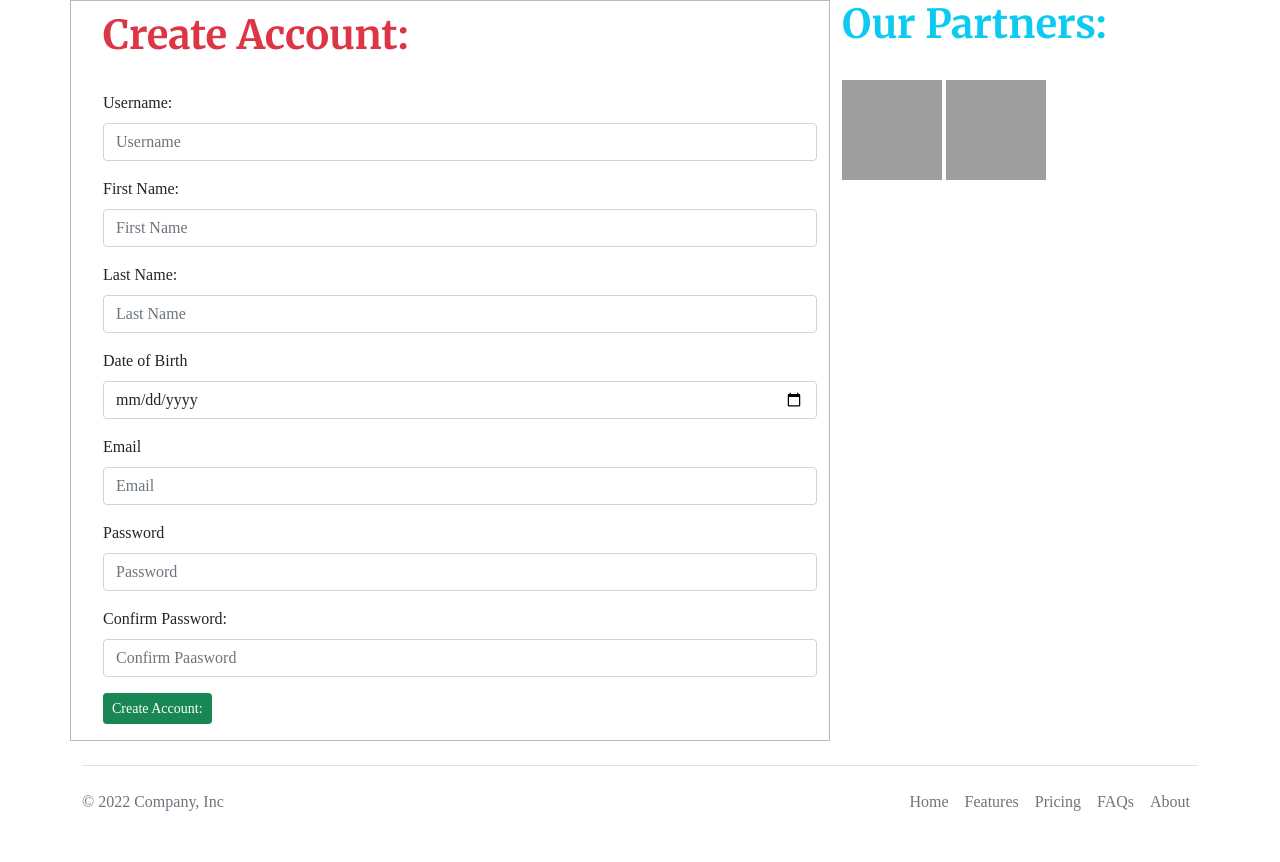
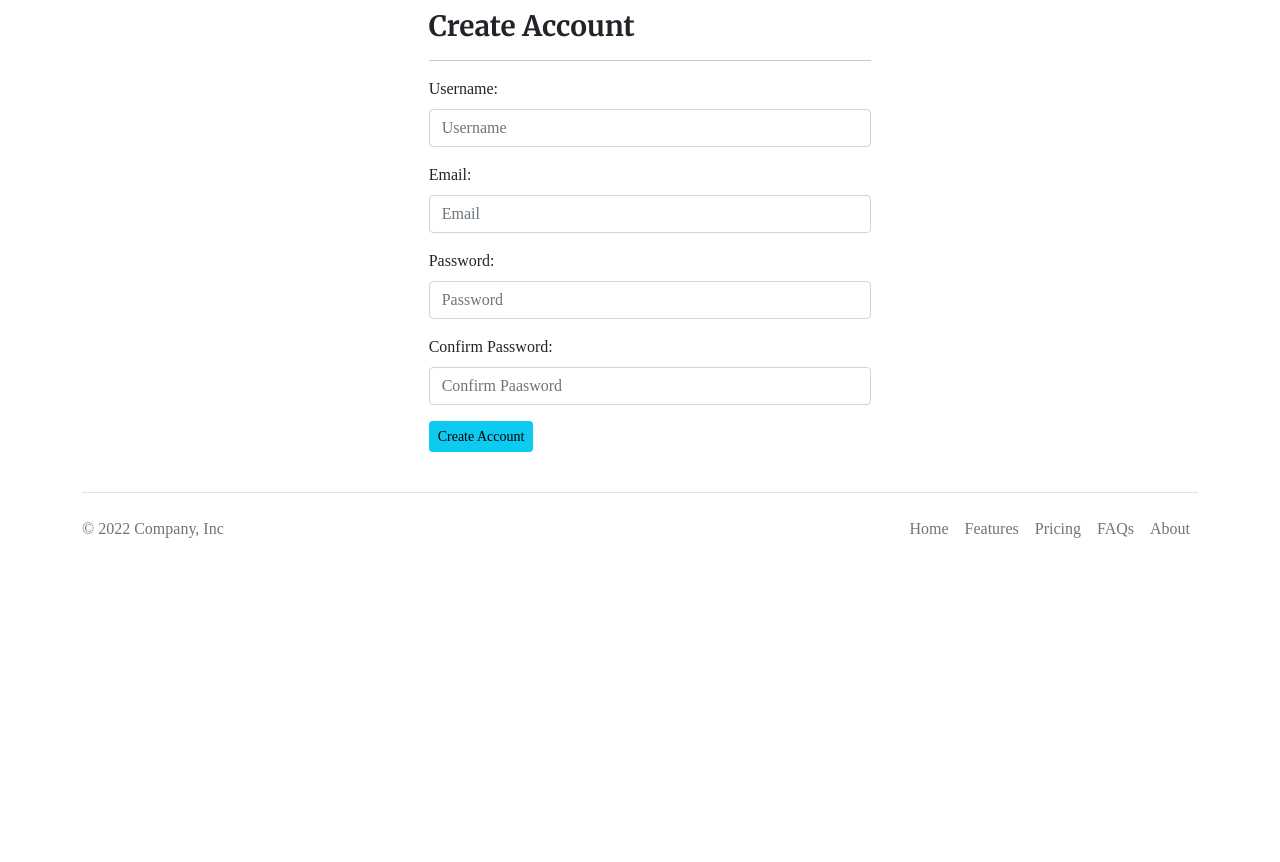
Before and after one commit to gilbertekalea/SportKick, a Flask app: page /user/new-user/create-account/ in a window 1280 px wide. Shown: the part 57-919 px from the top of the page. After the commit the page ends 595 px from the top, so only its background shows below. Run offline with Flask 2, Linux system fonts and the light colour scheme; some libraries are stand-ins or nearby versions; grey boxes are pictures that could not be loaded.

Commit message:
change sign up form

```diff
--- a/src/controller/user.py
+++ b/src/controller/user.py
@@ -8,7 +8,6 @@ def load_user(user_id):
     return User.query.get(int(user_id))
 
 class User(schemas.User, UserMixin):
-
     def reset_password(self, new_password):
         self.password_hash = bcrypt.generate_password_hash(
             new_password
--- a/src/forms.py
+++ b/src/forms.py
@@ -89,17 +89,17 @@ class UserCreateAccountForm(FlaskForm):
     )
 
     date_of_birth = DateField(label="Date of Birth", validators=[DataRequired()])
-    email = StringField(label="Email", validators=[Email(), DataRequired()])
+    email = StringField(label="Email:", validators=[Email(), DataRequired()])
 
     password1 = PasswordField(
-        label="Password", validators=[Length(min=6), DataRequired()]
+        label="Password:", validators=[Length(min=6), DataRequired()]
     )
 
     password2 = PasswordField(
         label="Confirm Password:", validators=[DataRequired(), EqualTo("password1")]
     )
 
-    submit = SubmitField(label="Create Account:")
+    submit = SubmitField(label="Create Account")
 
 
 class CreatePostForm(FlaskForm):
@@ -113,30 +113,30 @@ class CreatePostForm(FlaskForm):
 
 
 class ViewUserProfileForm(FlaskForm):
-    id = StringField(label="My Identification", validators=[DataRequired()])
-    username = StringField(label="My Username", validators=[DataRequired()])
-    first_name = StringField(label="First Name", validators=[DataRequired()])
-    last_name = StringField(label="Last Name", validators=[DataRequired()])
+    id = StringField(label="My Identification:", validators=[DataRequired()])
+    username = StringField(label="My Username:", validators=[DataRequired()])
+    first_name = StringField(label="First Name:", validators=[DataRequired()])
+    last_name = StringField(label="Last Name:", validators=[DataRequired()])
     email = StringField(label="Email", validators=[Email(), DataRequired()])
     date_of_birth = StringField(label="D.O.B", validators=[DataRequired()])
-    team = StringField(label="Registered team", validators=[DataRequired()])
+    team = StringField(label="Registered team:", validators=[DataRequired()])
     sport = StringField(
-        label="Sport Registered", validators=[DataRequired()]
+        label="Sport Registered:", validators=[DataRequired()]
     )  # retrieve from attributes
     post = StringField(
-        label="Posts Created", validators=[DataRequired()]
+        label="Posts Created:", validators=[DataRequired()]
     )  # retrieve from posts
     skill = StringField(
-        label="My Skills", validators=[DataRequired()]
+        label="My Skills:", validators=[DataRequired()]
     )  # retrive from attrinutes
 
 class AddSportTeam(FlaskForm):
-    name= StringField(label="Club Name", validators=[DataRequired()])
-    description = TextAreaField('Description', validators=[DataRequired()])
-    sports = StringField(label='Sport', validators=[DataRequired()])
-    year_formed = StringField(label='Year Formed',validators=[DataRequired()])
-    location = StringField(label='Location', validators=[DataRequired()])
-    stadium =StringField(label='Stadium Name', validators=[DataRequired()])
+    name= StringField(label="Club Name:", validators=[DataRequired()])
+    description = TextAreaField('Description:', validators=[DataRequired()])
+    sports = StringField(label='Sport:', validators=[DataRequired()])
+    year_formed = StringField(label='Year Formed:',validators=[DataRequired()])
+    location = StringField(label='Location:', validators=[DataRequired()])
+    stadium =StringField(label='Stadium Name:', validators=[DataRequired()])
     submit = SubmitField(label="Add")
 
 class CheckEmailForm(FlaskForm):
@@ -144,7 +144,7 @@ class CheckEmailForm(FlaskForm):
     submit = SubmitField(label='Continue')
 
 class ForgotPasswordForm(FlaskForm):
-    email = StringField(label='Email', validators=[Email(), DataRequired()])
-    password = PasswordField(label="New Password", validators=[Length(min=8), DataRequired()])
-    confirm_password = PasswordField(label='Confirm Password', validators=[EqualTo('new_password')])
+    email = StringField(label='Email:', validators=[Email(), DataRequired()])
+    password = PasswordField(label="New Password:", validators=[Length(min=8), DataRequired()])
+    confirm_password = PasswordField(label='Confirm Password:', validators=[EqualTo('new_password')])
     submit = SubmitField(label='Confirm Change')
--- a/src/templates/auth/create-account.html
+++ b/src/templates/auth/create-account.html
@@ -2,45 +2,50 @@
 
 <body>
     <div class="container">
-        <div class="row">
-            <div class="col-lg-8 col-md-6 col-sm-12" style="border: 1px solid rgba(0, 0, 0, 0.278)">
-                <form method="POST" class="form-rigister" style="margin-top: 10px; margin-left: 20px">
+        <form method="POST" class="form-rigister" style="margin-top: 10px; margin-left: 20px">
+            <div class="row justify-content-center">
+                <div class="col-lg-5 col-md-6 col-sm-12">
                     {{signup_form.hidden_tag()}}
-                    <h1 class="text-danger font-weight-normal">Create Account:</h1>
-                    <br />
+                    <h3 class="text-dark font-weight-normal">Create Account</h3>
+                    <hr>
                     <div class="mb-3">
-                        {{signup_form.username.label(class="form-label")}} {{signup_form.username(class="form-control",autocomplete='off', placeholder='Username')}}
+                        {{signup_form.username.label(class="form-label")}}
+                        {{signup_form.username(class="form-control",autocomplete='off', placeholder='Username')}}
                     </div>
                     <div class="mb-3">
-                        {{signup_form.first_name.label(class="form-label")}} {{signup_form.first_name(class="form-control",autocomplete='off',placeholder='First Name')}}
+                        {{signup_form.first_name.label(class="form-label visually-hidden")}}
+                        {{signup_form.first_name(class="form-control",autocomplete='off',placeholder='First Name',
+                        value='Jane', type='hidden')}}
                     </div>
                     <div class="mb-3">
-                        {{signup_form.last_name.label(class="form-label")}} {{signup_form.last_name(class="form-control",autocomplete='off',placeholder='Last Name')}}
+                        {{signup_form.last_name.label(class="form-label visually-hidden")}}
+                        {{signup_form.last_name(class="form-control",autocomplete='off',placeholder='Last Name',
+                        value='Doe', type='hidden')}}
                     </div>
                     <div class="mb-3">
-                        {{signup_form.date_of_birth.label(class="form-label")}} {{signup_form.date_of_birth(class="form-control",placeholder='D.O.B')}}
+                        {{signup_form.date_of_birth.label(class="form-label visually-hidden")}}
+                        {{signup_form.date_of_birth(class="form-control",placeholder='D.O.B', value='2022-08-08',
+                        type='hidden')}}
                     </div>
                     <div class="mb-3">
-                        {{signup_form.email.label(class="form-label")}} {{signup_form.email(class="form-control",autocomplete='off',placeholder='Email')}}
+                        {{signup_form.email.label(class="form-label")}}
+                        {{signup_form.email(class="form-control",autocomplete='off',placeholder='Email')}}
                     </div>
                     <div class="mb-3">
-                        {{signup_form.password1.label(class="form-label")}} {{signup_form.password1(class="form-control",placeholder='Password')}}
+                        {{signup_form.password1.label(class="form-label")}}
+                        {{signup_form.password1(class="form-control",placeholder='Password')}}
                     </div>
                     <div class="mb-3">
-                        {{signup_form.password2.label(class="form-label")}} {{signup_form.password2(class="form-control",placeholder='Confirm Paasword')}}
+                        {{signup_form.password2.label(class="form-label")}}
+                        {{signup_form.password2(class="form-control",placeholder='Confirm Paasword')}}
                     </div>
                     <div class="mb-3">
-                        {{signup_form.submit(class='btn btn-sm btn-block btn-success')}}
+                        {{signup_form.submit(class='btn btn-sm btn-block btn-info')}}
                     </div>
-                </form>
+                </div>
             </div>
-            <div class="col-lg-4 col-md-6 col-sm-12">
-                <h1 class="text-info font-weight-bolder">Our Partners:</h1>
-                <br />
-                <img src="https://content.sportslogos.net/slnet-505x505trans.png" width="100" height="100" />
-                <img src="https://www.njmarlins.com/wp-content/uploads/sites/692/2015/04/seattle-mariners-logo.png" width="100" height="100" />
-            </div>
-        </div>
+        </form>
+
     </div>
 </body>
 {% endblock %}
--- a/src/view/user.py
+++ b/src/view/user.py
@@ -32,23 +32,26 @@ def create_account_page():
         if signup_form.validate_on_submit():
             create_user = schemas.User(
                 username=signup_form.username.data,
-                first_name=signup_form.first_name.data,
-                last_name=signup_form.last_name.data,
-                date_of_birth=signup_form.date_of_birth.data,
+                first_name= 'Jane',
+                # signup_form.first_name.data,
+                last_name= 'Doe',
+                # signup_form.last_name.data,
+                date_of_birth='19-20-2022',
+                # signup_form.date_of_birth.data,
                 email=signup_form.email.data,
                 password=signup_form.password1.data,
             )
             db.session.add(create_user)
             db.session.commit()
 
-            person = ManageEmailTemplate(
-                username=signup_form.username.data,
-                email=signup_form.email,
-                first_name=signup_form.first_name,
-                name='account-creation'
-            )
-            email_template = person.email_channel_composer()
-            mail.send(email_template)
+            # person = ManageEmailTemplate(
+            #     username=signup_form.username.data,
+            #     email=signup_form.email,
+            #     first_name=signup_form.first_name,
+            #     name='account-creation'
+            # )
+            # email_template = person.email_channel_composer()
+            # mail.send(email_template)
 
             flash(
                 f"Congratulations!: {signup_form.username.data}, Your Account has been created.",
@@ -59,7 +62,7 @@ def create_account_page():
             )
 
         if signup_form.errors != {}:
-            for err_msg in signup_form.errors.values():
+            for err_msg in signup_form.errors:
                 flash(f"Oops We got a problem {err_msg}", category="danger")
                 return redirect(url_for('user.create_account_page'))
 
@@ -221,7 +224,6 @@ def view_user_profile():
             fav_post = book
         )
 # implementing forgot password mechanism.
-
 @user_bp.route('/auth/user/forgot-password/check-email', methods=['GET', 'POST'])
 def ask_for_email_page():
     '''
```
Also changed, not shown: src/sport.db.
